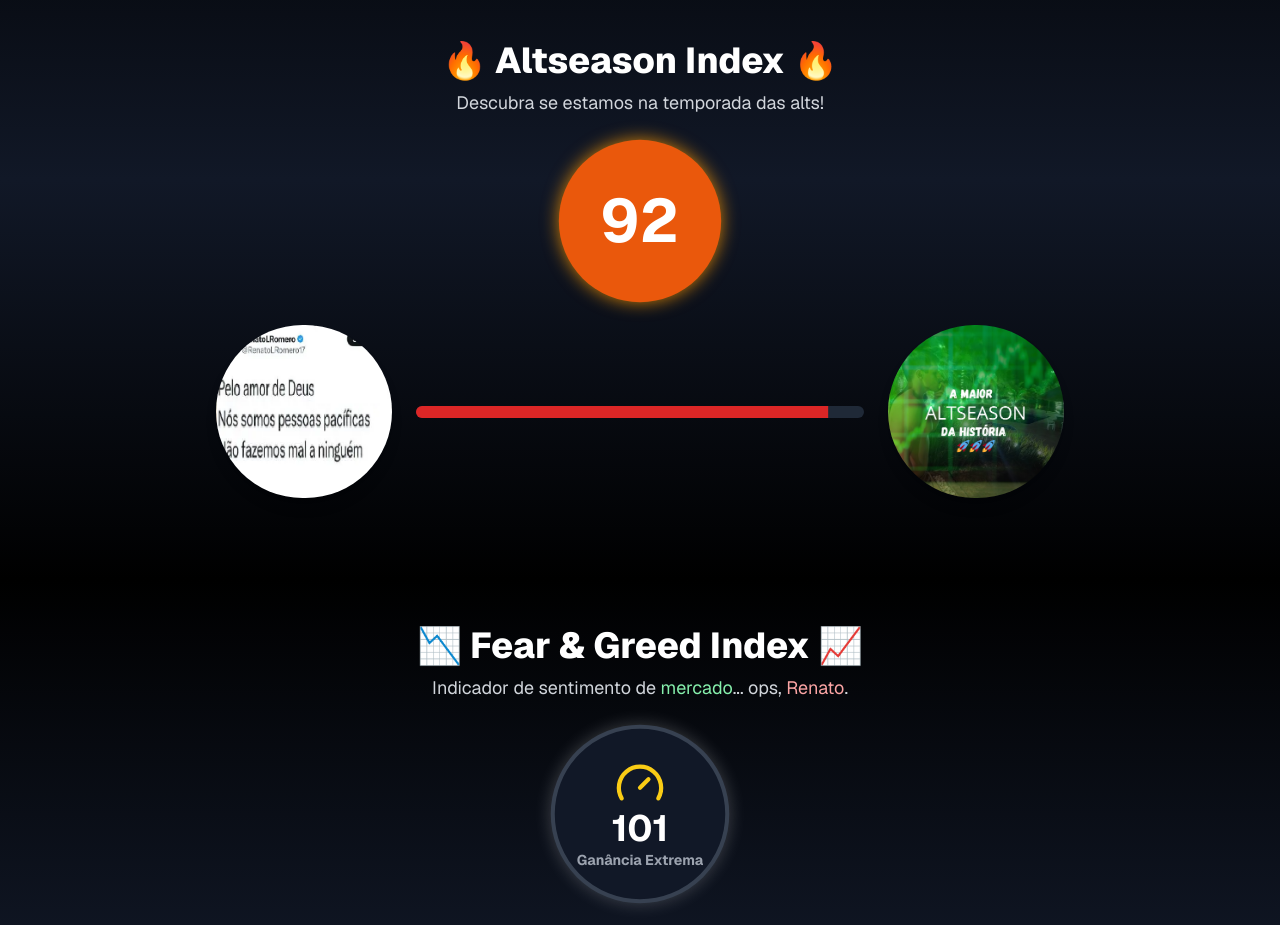
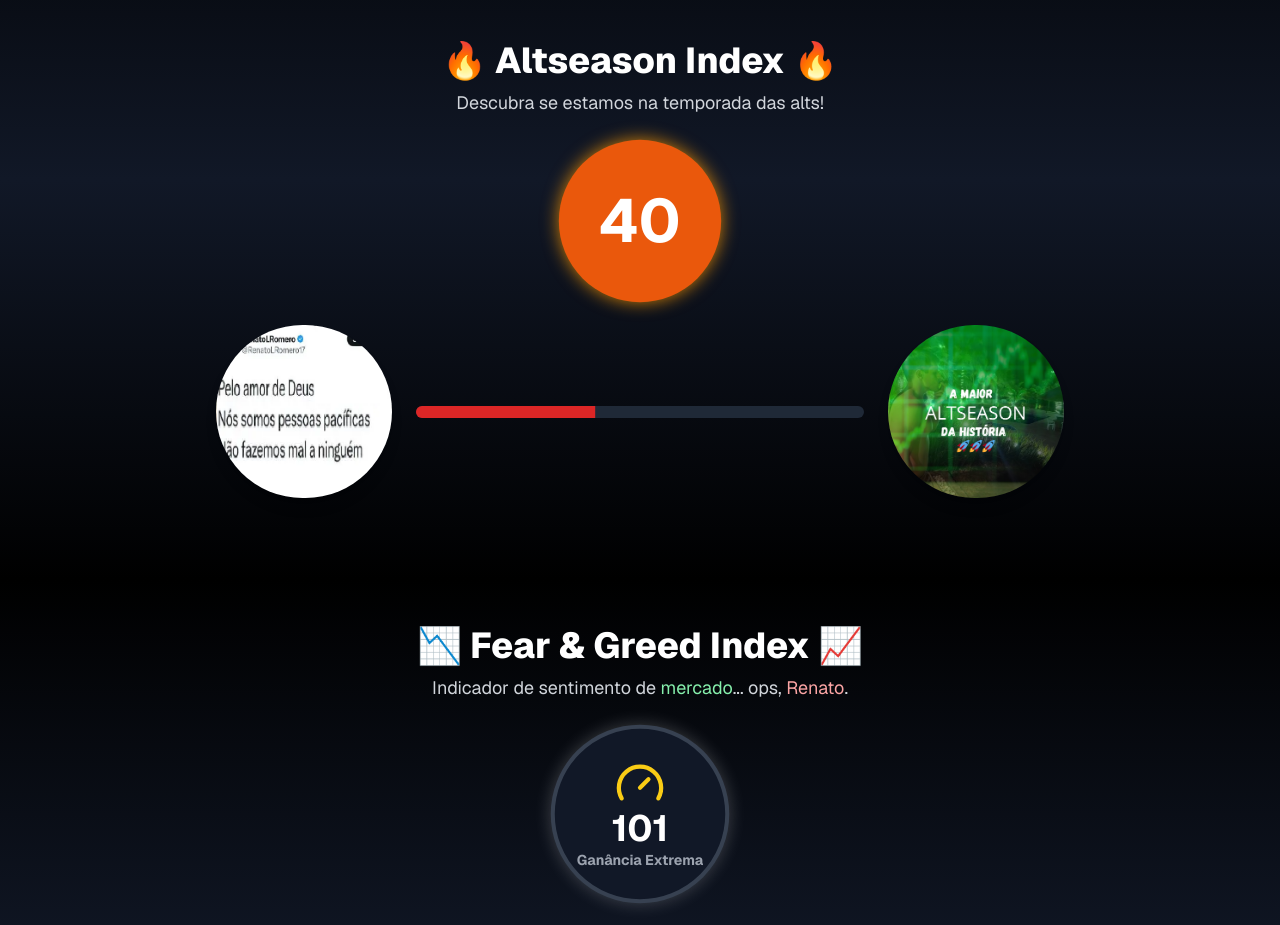
Before and after one commit to VitorCunhaDePaula/indicador, a Next.js app: page / in a window 1280 px wide. Shown: the part 1020-1945 px from the top of the page. Built offline with nearby package versions, Linux system fonts and the light colour scheme.

Commit message:
Atualizacao

```diff
--- a/components/Hero/Hero.jsx
+++ b/components/Hero/Hero.jsx
@@ -4,7 +4,7 @@ import { Progress } from "@/components/ui/progress";
 import { motion } from "framer-motion";
 
 export default function HeroAltseason() {
-  const [index, setIndex] = useState(92);
+  const [index, setIndex] = useState(40);
 
   return (
     <div className="relative flex flex-col items-center justify-center text-white text-center p-6 w-full max-w-4xl mx-auto mt-20">
```
